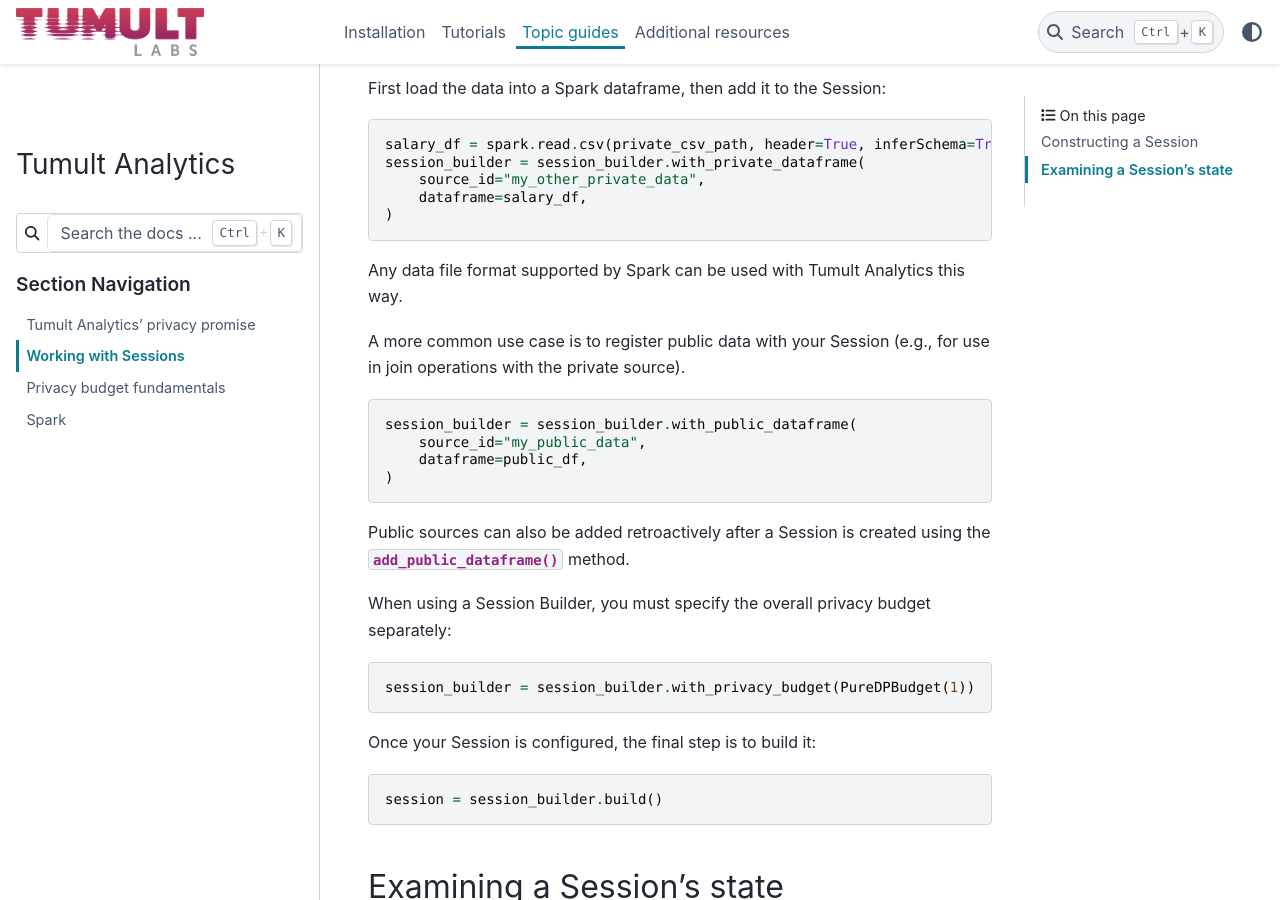
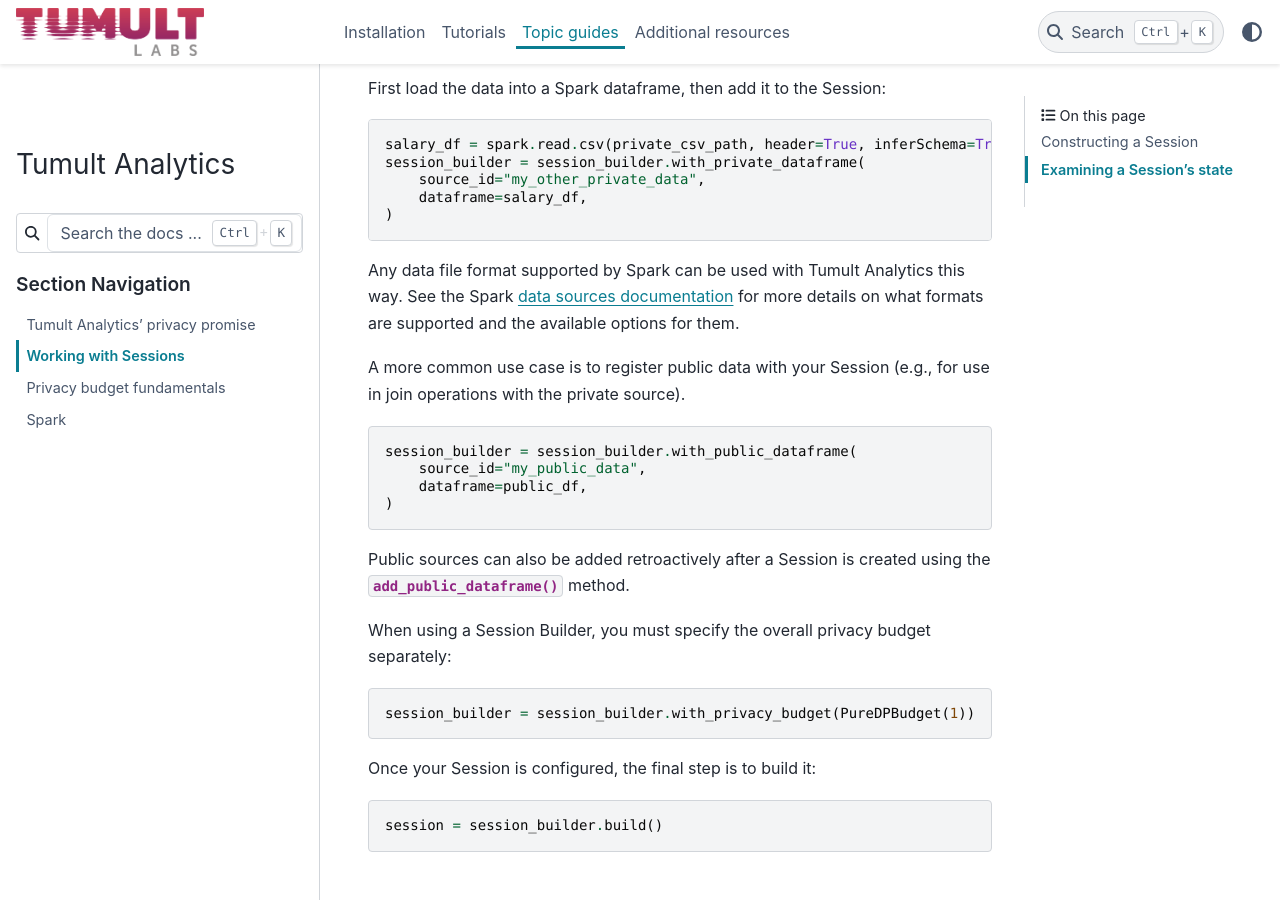
Before and after one commit to opendp/tumult-analytics, a Sphinx documentation site: the page built from doc/topic-guides/working-with-sessions.rst, in a window 1280 px wide and 900 px high, scrolled down 1803 px. Built offline with Sphinx 7.4.7 and the PyData theme 0.15.4, drawn with Linux system fonts in a browser that asks for light colours; pages that are not in the unit, such as notebooks, are missing from menus.

Commit message:
Add links to Spark data loading documentation
From [this discussion](https://gitlab.com/tumult-labs/tumult/-/issues/1670#note_992670651)

```diff
--- a/doc/topic-guides/working-with-sessions.rst
+++ b/doc/topic-guides/working-with-sessions.rst
@@ -137,6 +137,9 @@
     )
 
 Any data file format supported by Spark can be used with Tumult Analytics this way.
+See the Spark `data sources documentation`_ for more details on what formats are supported and the available options for them.
+
+.. _data sources documentation: https://spark.apache.org/docs/latest/sql-data-sources.html
 
 A more common use case is to register public
 data with your Session (e.g., for use in join operations with the private source).
--- a/doc/tutorials/first-steps.rst
+++ b/doc/tutorials/first-steps.rst
@@ -73,6 +73,10 @@
    members_df = spark.read.csv(
        SparkFiles.get("library-members.csv"), header=True, inferSchema=True
    )
+
+For more information about loading data files into Spark, see the Spark `data sources documentation`_.
+
+.. _data sources documentation: https://spark.apache.org/docs/latest/sql-data-sources.html
 
 Creating a Session
 ------------------
```
